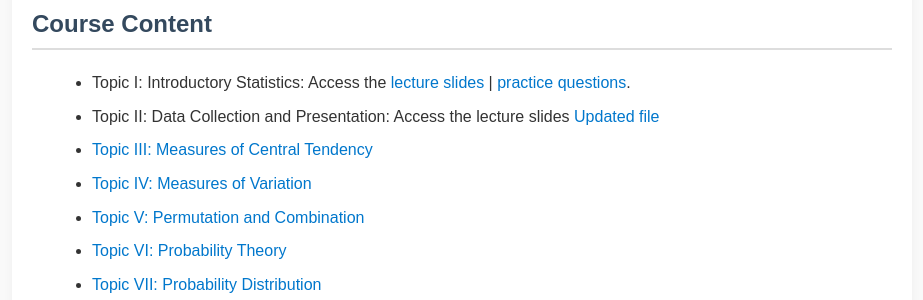
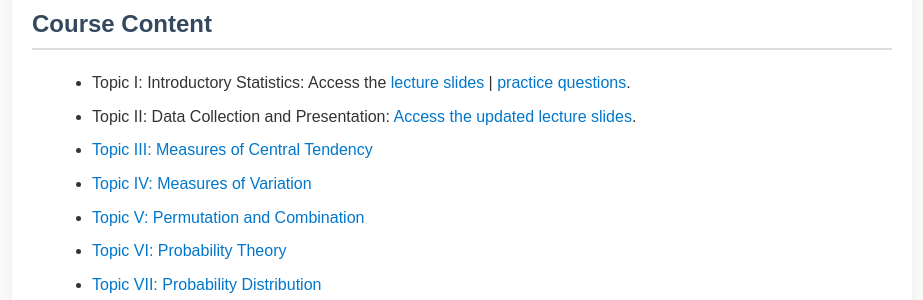
Before and after one commit to FomeA/FomeA.github.io, a Jekyll site: the page _teaching/qms101/index.html, which Jekyll copies as it is, in a window 1280 px wide. Shown: the part 733-1033 px from the top of the page, without its empty margins (178-1101 px from the left). Built offline with Jekyll 4.4.1, drawn with Linux system fonts in a browser that asks for light colours.

Commit message:
Update index.html

```diff
--- a/_teaching/qms101/index.html
+++ b/_teaching/qms101/index.html
@@ -90,7 +90,7 @@
   <h2>Course Content</h2>
   <ul>
     <li>Topic I: Introductory Statistics: Access the <a href="/teaching/qms101/slides_t1-pdf.pdf">lecture slides</a> | <a href="/teaching/qms101/QMS101_Topic1_questions.pdf">practice questions</a>.</li>
-    <li>Topic II: Data Collection and Presentation: Access the lecture slides <a href="/teaching/qms101/Topic2_Data_collection+Presesentation.pdf">Updated file </a> </li>
+    <li>Topic II: Data Collection and Presentation: <a href="/teaching/qms101/Topic2_Data_collection+Presesentation.pdf">Access the updated lecture slides</a>.</li>
     <li><a href="/teaching/qms101/pdfs/topic3/">Topic III: Measures of Central Tendency </a></li>
     <li><a href="/teaching/qms101/pdfs/topic4/">Topic IV: Measures of Variation </a></li>
     <li><a href="/teaching/qms101/pdfs/topic5/">Topic V: Permutation and Combination </a></li>
```
